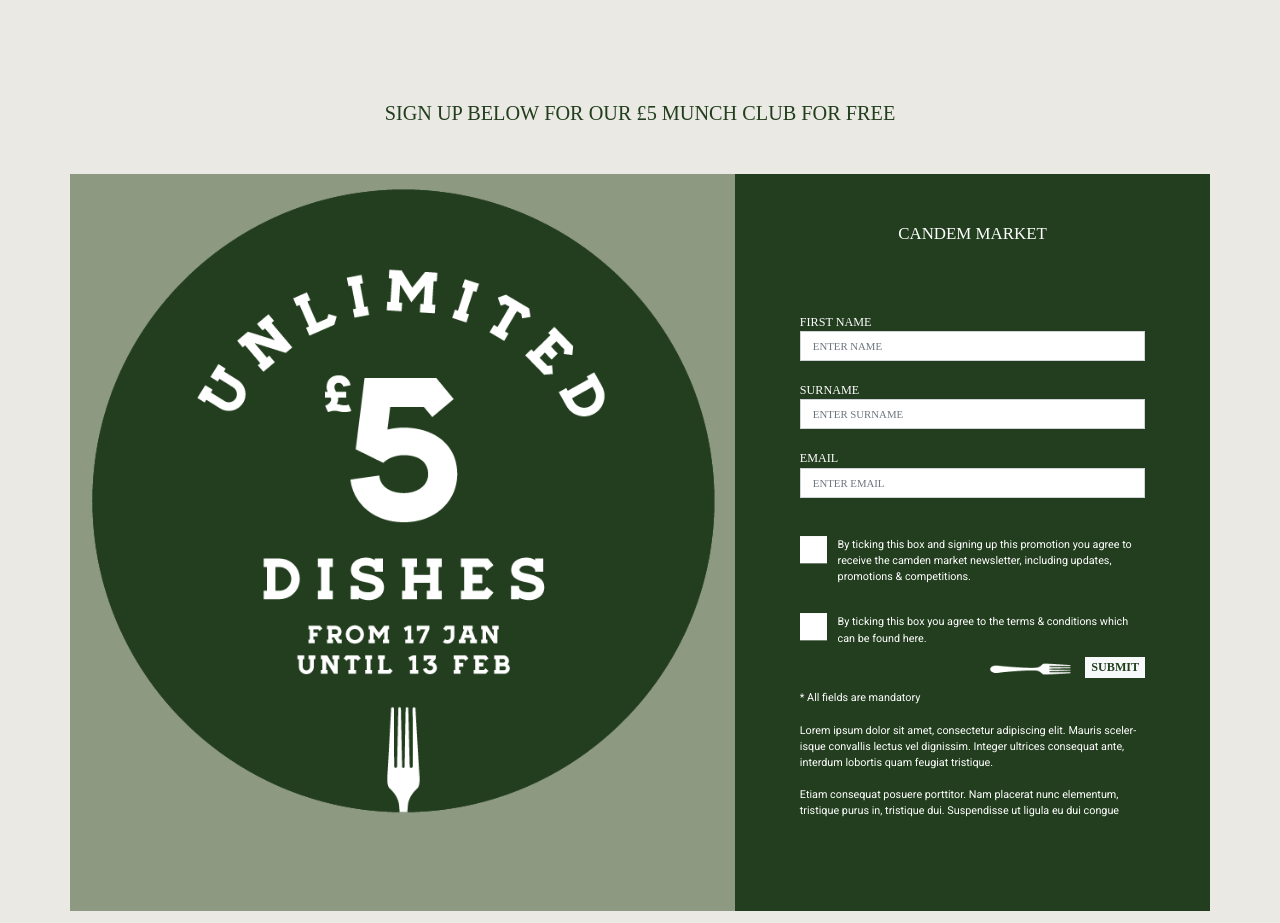
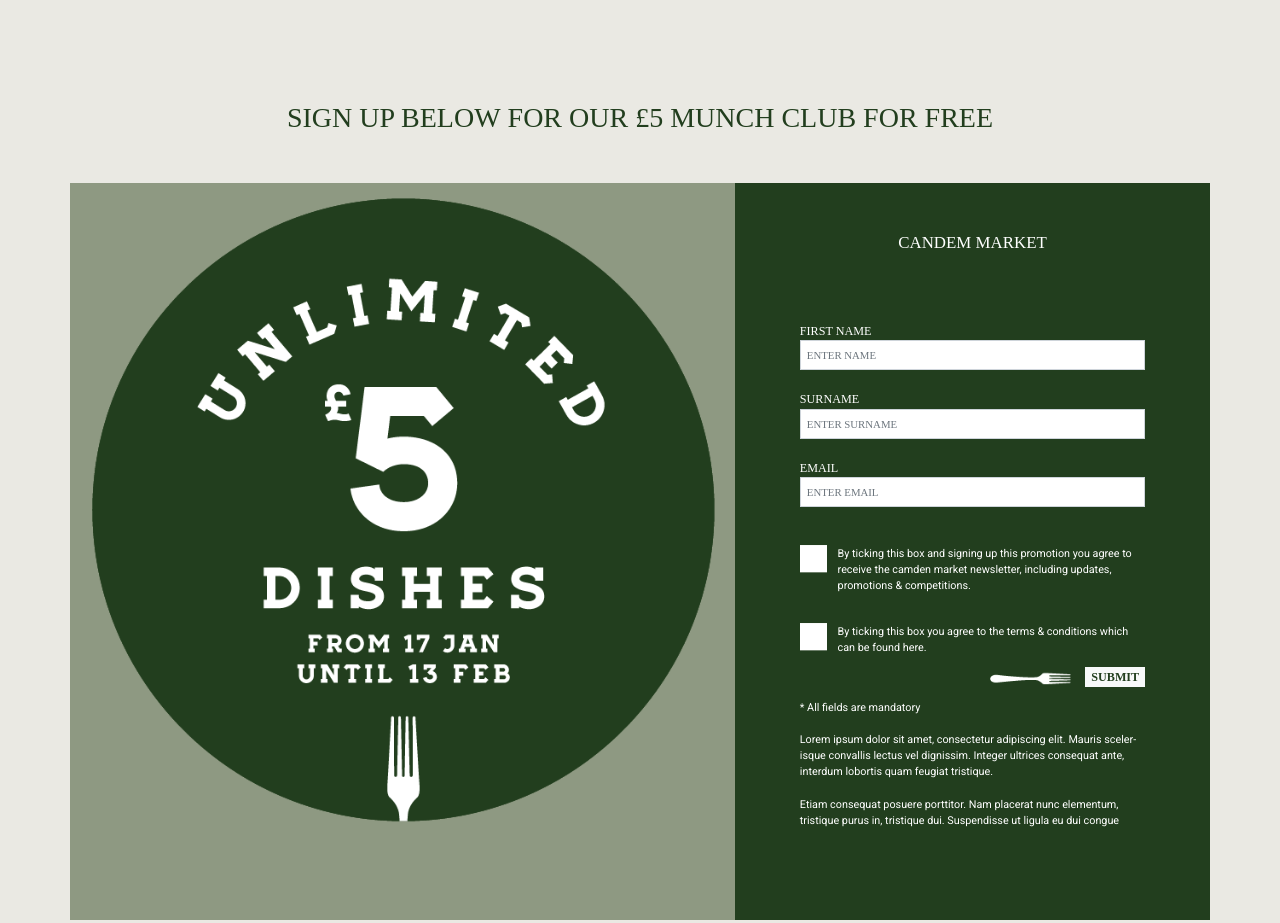
Before and after one commit to shiescultura/Landing-Page, a website: page index.html in a window 1280 px wide. Shown: the top 923 px of the page. Drawn offline with Linux system fonts and the light colour scheme; a web font is replaced by a local one.

Commit message:
update text styling header/footer, field padding and btn hover

```diff
--- a/index.html
+++ b/index.html
@@ -49,15 +49,15 @@
                         <form>
                             <div class="form-group">
                                 <label class="form-group-label">FIRST NAME</label>
-                                <input class="form-control" type="text" aria-describedby="emailHelp" placeholder="Enter name">
+                                <input class="form-control" type="text" placeholder="Enter name">
                             </div>
                             <div class="form-group">
                                 <label class="form-group-label">SURNAME</label>
-                                <input class="form-control" type="text" aria-describedby="emailHelp" placeholder="Enter surname">
+                                <input class="form-control" type="text" placeholder="Enter surname">
                             </div>
                             <div class="form-group">
                                 <label class="form-group-label">EMAIL</label>
-                                <input class="form-control" type="email" aria-describedby="emailHelp" placeholder="Enter email">
+                                <input class="form-control" type="email" placeholder="Enter email">
                             </div>
                             <div class="form-check">
                                 <label class="form-control1">
@@ -69,16 +69,8 @@
                                 <label class="form-control1">
                                     <input type="checkbox" name="checkbox" />
                                     By ticking this box you agree to the terms & conditions which can be found here.
-                                  </label>
+                                </label>
                             </div>
-                            <!-- <div class="form-check">
-                                <input type="checkbox" id="exampleCheck1">
-                                <label class="form-check-label">By ticking this box and signing up this promotion you agree to receive the camden market newsletter, including updates, promotions & competitions</label>
-                            </div>
-                            <div class="form-check">
-                                <input class="form-check-input" type="checkbox" id="exampleCheck1">
-                                <label class="form-check-label">By ticking this box you agree to the terms & conditions which can be found here. </label>
-                            </div> -->
                             <div class="form-button row g-0">
                                 <div class="col-xs col-sm-12 col-md-6 col-lg-6"></div>
                                 <div class="buton-classs col-xs col-sm-12 col-md-6 col-lg-6">
--- a/scss/components/_typography.scss
+++ b/scss/components/_typography.scss
@@ -17,7 +17,7 @@
     }
 
     @include media-breakpoint-up(lg) {
-        font-size: 1.875em;
+        font-size: 28px;
         svg {
             display: none;
         }
@@ -83,7 +83,9 @@
     font-family: 'CamdenSans-700';
     font-size: 1.125em;
     font-weight: bold;
-
+}
+.submit-btn:hover {
+    color: $dark-green;
 }
 
 @font-face {
--- a/scss/sections/group.scss
+++ b/scss/sections/group.scss
@@ -97,11 +97,16 @@
                 }
                 .form-group {
                     padding: 0.5rem 0 0.5rem 0;
+                    .form-control {
+                        border-radius: 0;
+                        height: 1.875em;
+                        padding:6px
+                    }
+                    input[type="text"]:focus {
+                        outline-offset: max(2px, 0.15em);
+                      }
                 }
-                .form-control {
-                    border-radius: 0;
-                    height: 1.875em;
-                }
+
                 .form-button {
                     margin-top: 10px;
                     margin-bottom: 10px;
```
Also changed, not shown: assets/css/sections/group.css, assets/css/style.css, 3 other files.
